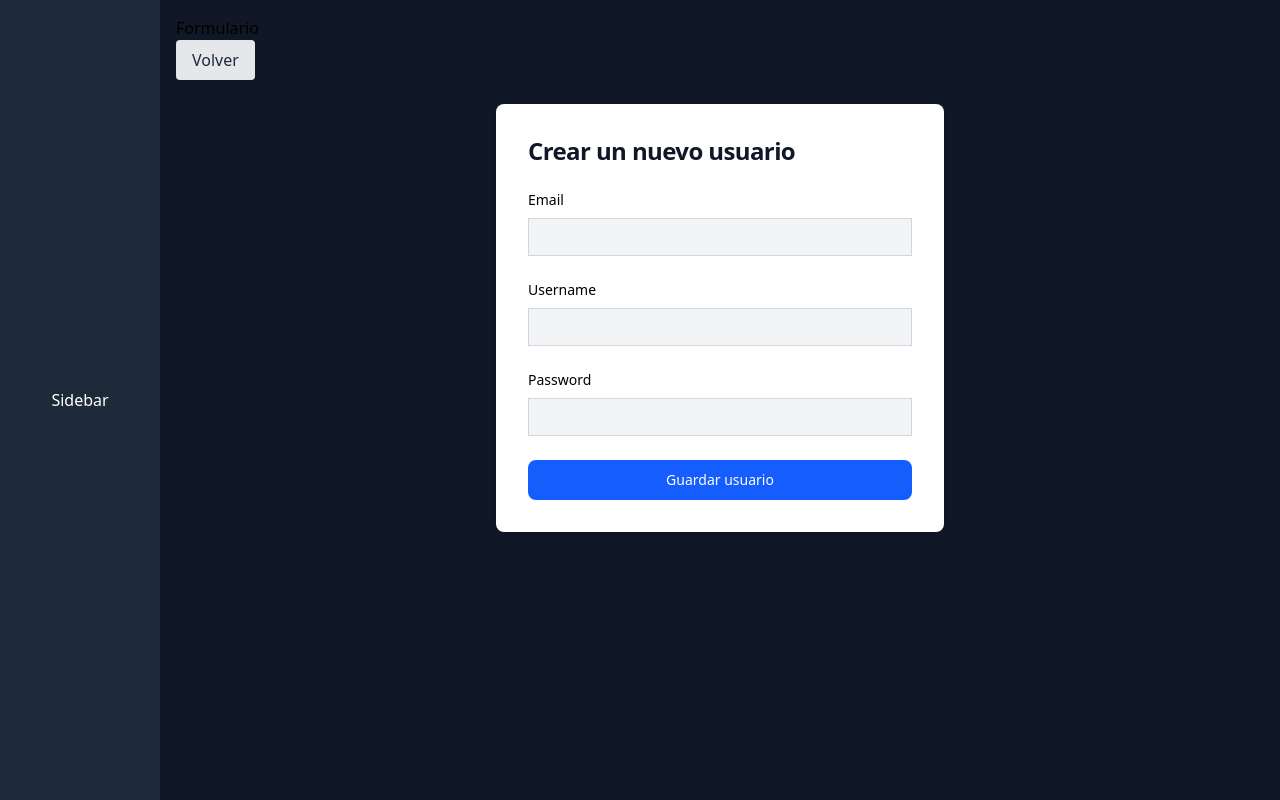
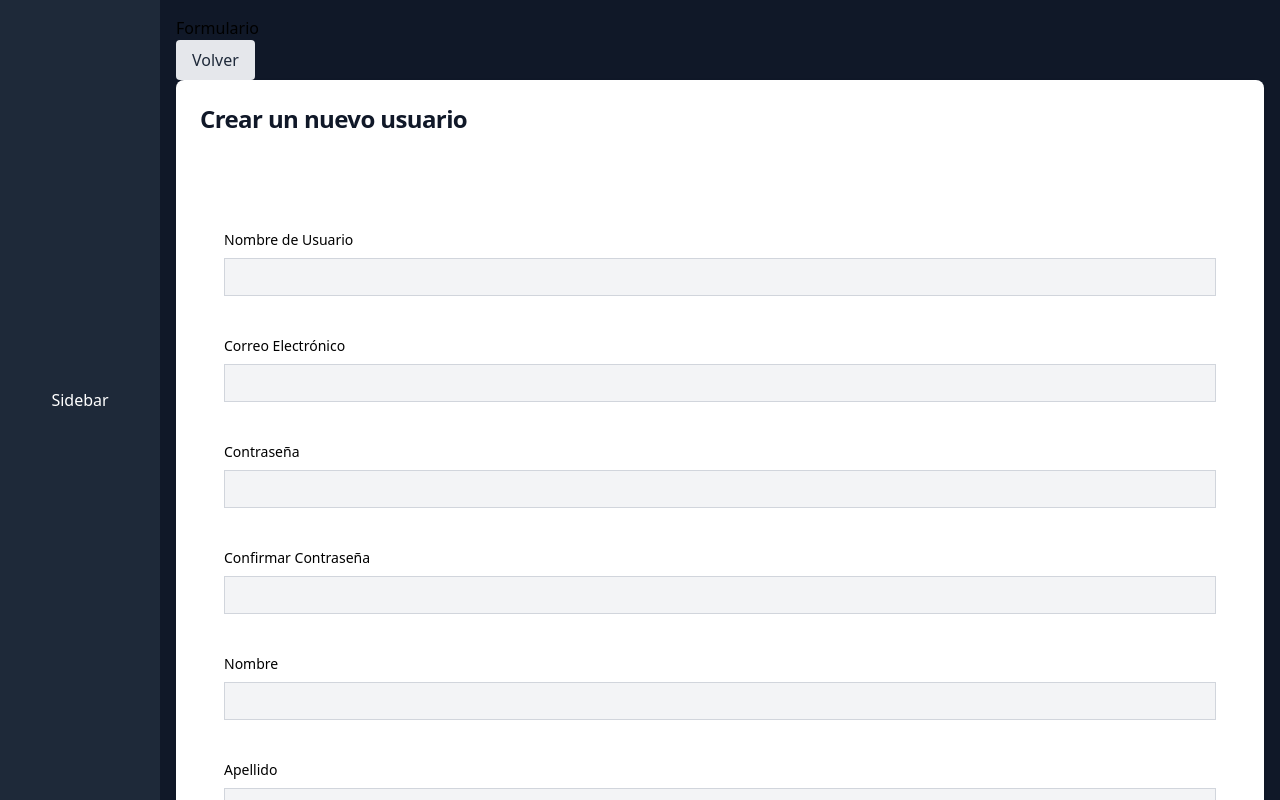
Before and after one commit to IvsKevinSchool/NotEcotrash, a React (Vite) app in the folder frontend/: page /admin/add-user in a window 1280 px wide. Built offline with nearby package versions, Linux system fonts and the light colour scheme.

Commit message:
Update UserForm.tsx

```diff
--- a/frontend/src/modules/admin/components/UserForm.tsx
+++ b/frontend/src/modules/admin/components/UserForm.tsx
@@ -3,79 +3,102 @@ import FormField from "../../../components/form/FormField";
 import useUserForm from "../hooks/useUserForm";
 import { DevTool } from "@hookform/devtools";
 
+let renderCount = 0;
 
 const UserForm = () => {
-    const { form, register, handleSubmit, onSubmit, errors } = useUserForm();
+    const { register, control, handleSubmit, onSubmit, errors } = useUserForm();
+
+    renderCount++;
 
     return (
-        <section className="flex flex-col items-center pt-6">
-            <div
-                className="w-full bg-white rounded-lg shadow dark:border md:mt-0 sm:max-w-md xl:p-0 dark:bg-gray-800 dark:border-gray-700">
-                <div className="p-6 space-y-4 md:space-y-6 sm:p-8">
+        <section
+            className="p-6 bg-white rounded-lg shadow dark:border md:mt-0   dark:bg-gray-800 dark:border-gray-700">
+            <div className="space-y-4 md:space-y-6">
                 <h1 className="text-xl font-bold leading-tight tracking-tight text-gray-900 md:text-2xl dark:text-white">
                     Crear un nuevo usuario
                 </h1>
-                    <form className="space-y-4 md:space-y-6" onSubmit={handleSubmit(onSubmit)} noValidate>
+                <h2 className="text-white">Contador de renderizados: {renderCount / 2}</h2>
+                <form className="space-y-4 md:space-y-6 flex flex-col p-6 gap-4" onSubmit={handleSubmit(onSubmit)} noValidate>
                     <FormField
-                            label="Email"
-                            id="email"
-                            type="email"
-                            placeholder="juanito@gmail.com"
-                            required={true}
-                            {...register("email", {
-                                required: "Email is required",
-                                pattern: {
-                                    value: /^[a-zA-Z0-9._%+-]+@[a-zA-Z0-9.-]+\.[a-zA-Z]{2,}$/,
-                                    message: "Invalid email format"
-                                }
-                            })}
-                            error={errors.email?.message}
-                        />
-                        <FormField
-                            label="Username"
+                        label="Nombre de Usuario"
                         id="username"
                         type="text"
-                            placeholder="juanito123"
-                            required={true}
-                            {...register("username", {
-                                required: "Username is required",
-                                minLength: {
-                                    value: 3,
-                                    message: "Username must be at least 3 characters long"
-                                },
-                                maxLength: {
-                                    value: 20,
-                                    message: "Username must not exceed 20 characters"
-                                }
-                            })}
+                        placeholder="Ingrese el Nombre de Usuario"
+                        required
+                        {...register("username")}
                         error={errors.username?.message}
                     />
 
                     <FormField
-                            label="Password"
+                        label="Correo Electrónico"
+                        id="email"
+                        type="email"
+                        placeholder="Ingrese el Correo Electrónico"
+                        required
+                        {...register("email")}
+                        error={errors.email?.message}
+                    />
+
+                    <FormField
+                        label="Contraseña"
                         id="password"
                         type="password"
-                            placeholder="••••••••"
-                            required={true}
-                            {...register("password", {
-                                required: "Password is required",
-                                minLength: {
-                                    value: 6,
-                                    message: "Password must be at least 6 characters long"
-                                },
-                                maxLength: {
-                                    value: 50,
-                                    message: "Password must not exceed 50 characters"
-                                }
-                            })}
+                        placeholder="Ingrese la Contraseña"
+                        required
+                        {...register("password")}
                         error={errors.password?.message}
                     />
 
+                    <FormField
+                        label="Confirmar Contraseña"
+                        id="password_2"
+                        type="password"
+                        placeholder="Confirme la Contraseña"
+                        required
+                        {...register("password_2")}
+                        error={errors.password_2?.message}
+                    />
+
+                    <FormField
+                        label="Nombre"
+                        id="first_name"
+                        type="text"
+                        placeholder="Ingrese el Nombre (opcional)"
+                        {...register("first_name")}
+                        error={errors.first_name?.message}
+                    />
+
+                    <FormField
+                        label="Apellido"
+                        id="last_name"
+                        type="text"
+                        placeholder="Ingrese el Apellido (opcional)"
+                        {...register("last_name")}
+                        error={errors.last_name?.message}
+                    />
+
+                    <div className="flex flex-col">
+                        <label htmlFor="role" className="block mb-2 text-sm font-medium text-gray-900 dark:text-white">
+                            Rol
+                        </label>
+                        <select
+                            id="role"
+                            {...register("role")}
+                            className="bg-gray-50 border border-gray-300 text-gray-900 sm:text-sm rounded-lg focus:ring-blue-600 focus:border-blue-600 block w-full p-2.5 dark:bg-gray-700 dark:border-gray-600 dark:placeholder-gray-400 dark:text-white dark:focus:ring-blue-500 dark:focus:border-blue-500"
+                        >
+                            <option value="admin">Administrador</option>
+                            <option value="employee">Empleado</option>
+                        </select>
+                        {errors.role && (
+                            <p className="mt-1 text-xs text-red-500">{errors.role.message}</p>
+                        )}
+                    </div>
+
+
                     <button type="submit" className="w-full text-white bg-blue-600 hover:bg-blue-700 focus:ring-4 focus:outline-none focus:ring-blue-300 font-medium
                         rounded-lg text-sm px-5 py-2.5 text-center dark:bg-blue-600 dark:hover:bg-blue-700 dark:focus:ring-blue-800">Guardar usuario</button>
-                        <DevTool control={form.control} />
+                    <DevTool control={control} />
                 </form>
-                </div>
             </div>
         </section>
     );
```
Lines whose indentation alone changed are shown as unchanged.
